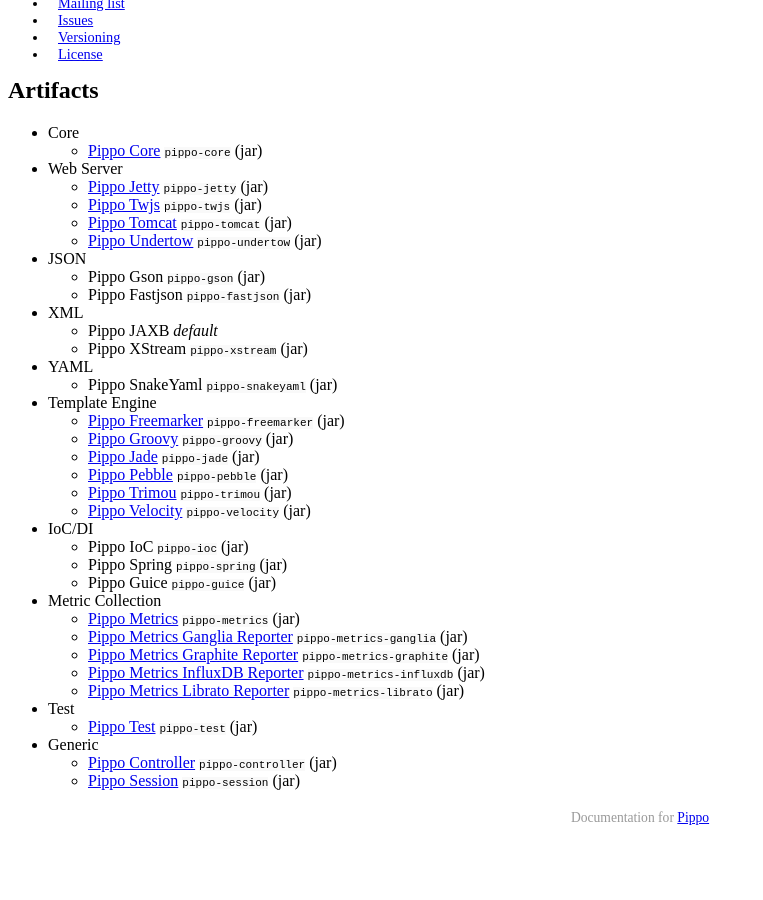
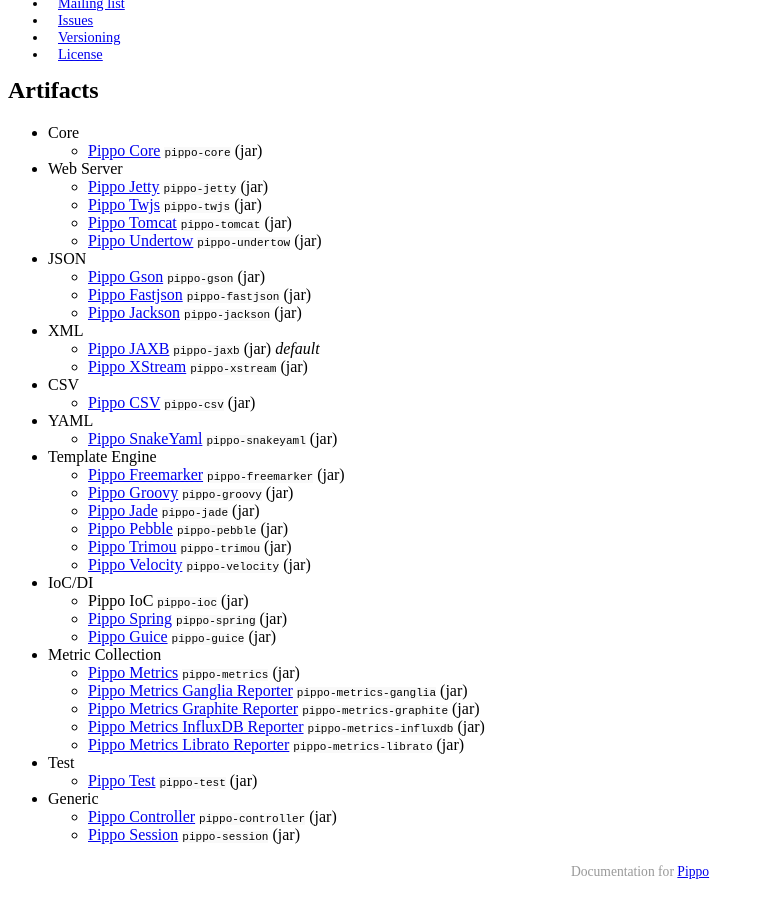
Before and after one commit to pippo-java/pippo.github.io, a Jekyll site: the page built from _posts/2015-03-17-artifacts.md, in a window 1280 px wide and 900 px high, scrolled down 818 px. Shown: the whole window, without its empty margins (0-763 px from the left). Built offline with Jekyll 4.4.1, drawn with Linux system fonts in a browser that asks for light colours; Markdown is read by kramdown in place of the engine named in the settings; a style sheet for code colours, icons or effects is not loaded; before the commit the page ends 1664 px from its top, so only the background shows below that.

Commit message:
Add missing content-type entries to artifacts (#64)

```diff
--- a/_posts/2015-03-17-artifacts.md
+++ b/_posts/2015-03-17-artifacts.md
@@ -14,13 +14,16 @@ order: 20
      - [Pippo Tomcat]({{ site.codeurl }}/pippo-server-parent/pippo-tomcat) `pippo-tomcat` (jar)
      - [Pippo Undertow]({{ site.codeurl }}/pippo-server-parent/pippo-undertow) `pippo-undertow` (jar)
 - JSON
-     - Pippo Gson `pippo-gson` (jar)
-     - Pippo Fastjson `pippo-fastjson` (jar)
+     - [Pippo Gson]({{ site.codeurl }}/pippo-content-type-parent/pippo-gson) `pippo-gson` (jar)
+     - [Pippo Fastjson]({{ site.codeurl }}/pippo-content-type-parent/pippo-fastjson) `pippo-fastjson` (jar)
+     - [Pippo Jackson]({{ site.codeurl }}/pippo-content-type-parent/pippo-jackson) `pippo-jackson` (jar)
 - XML
-     - Pippo JAXB *default*
-     - Pippo XStream `pippo-xstream` (jar)
+     - [Pippo JAXB]({{ site.codeurl }}/pippo-content-type-parent/pippo-jaxb) `pippo-jaxb` (jar) *default*
+     - [Pippo XStream]({{ site.codeurl }}/pippo-content-type-parent/pippo-xstream) `pippo-xstream` (jar)
+- CSV
+     - [Pippo CSV]({{ site.codeurl }}/pippo-content-type-parent/pippo-csv) `pippo-csv` (jar)
 - YAML
-     - Pippo SnakeYaml `pippo-snakeyaml` (jar)
+     - [Pippo SnakeYaml]({{ site.codeurl }}/pippo-content-type-parent/pippo-snakeyaml) `pippo-snakeyaml` (jar)
 - Template Engine
      - [Pippo Freemarker]({{ site.codeurl }}/pippo-template-parent/pippo-freemarker) `pippo-freemarker` (jar)
      - [Pippo Groovy]({{ site.codeurl }}/pippo-template-parent/pippo-groovy) `pippo-groovy` (jar)
@@ -30,8 +33,8 @@ order: 20
 	 - [Pippo Velocity]({{ site.codeurl }}/pippo-template-parent/pippo-velocity) `pippo-velocity` (jar)
 - IoC/DI
      - Pippo IoC `pippo-ioc` (jar)
-     - Pippo Spring `pippo-spring` (jar)
-     - Pippo Guice `pippo-guice` (jar)
+     - [Pippo Spring]({{ site.codeurl }}/pippo-controller-parent/pippo-spring) `pippo-spring` (jar)
+     - [Pippo Guice]({{ site.codeurl }}/pippo-controller-parent/pippo-guice) `pippo-guice` (jar)
 - Metric Collection
      - [Pippo Metrics]({{ site.codeurl }}/pippo-metrics-parent/pippo-metrics) `pippo-metrics` (jar)
      - [Pippo Metrics Ganglia Reporter]({{ site.codeurl }}/pippo-metrics-parent/pippo-metrics-ganglia) `pippo-metrics-ganglia` (jar)
```
Also changed, not shown: _posts/2015-03-17-mailing-list.md (+1 -1 lines), _posts/2015-04-02-content-types.md (+2 -1 lines).
